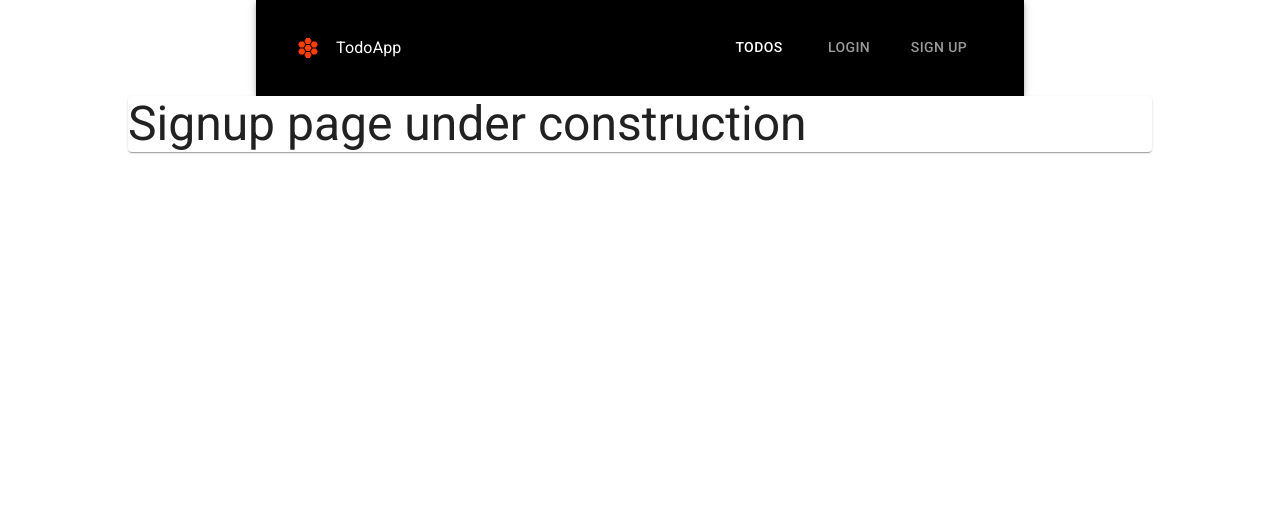
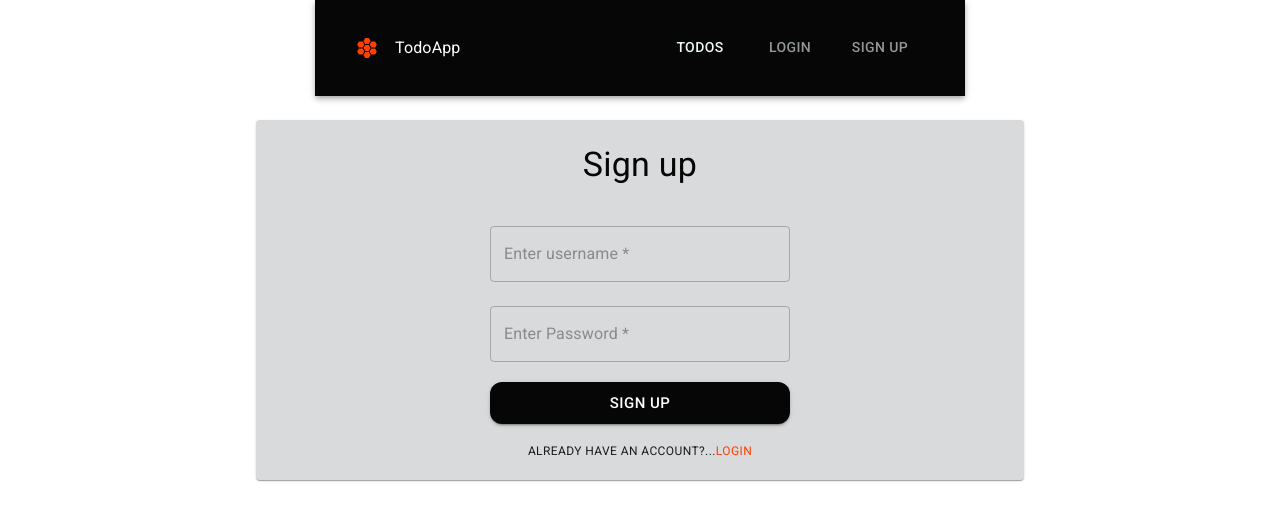
Before and after one commit to anthonynarine/todo, a React (Create React App) app in the folder frontend/: page /signup in a window 1280 px wide. Shown: the top 520 px of the page. Built offline with nearby package versions, Linux system fonts and the light colour scheme.

Commit message:
Signup page complete, todo list page started

```diff
--- a/frontend/src/App.js
+++ b/frontend/src/App.js
@@ -22,31 +22,45 @@ function App() {
         localStorage.setItem("token", response.data.token);
         localStorage.setItem("user", user.username);
         setError("");
-        console.log("DATA TEST", response.data, user)
+        // console.log("TOKEN USER", response.data, user.username)
       })
       .catch((error) => {
         console.log("login", error);
       });
   }
-  // async function logout(user = null){
-  //   setUser(null)
-  // };
+  async function logout(user = null){
+    setToken("");
+    setUser("");
+    localStorage.setItem("token", "");
+    localStorage.setItem("user", "");
+  };
 
-  // async function singup(user = null){
-  //   setUser(null)
-  // };
+  async function signup(user = null){
+    TodoDataservice.signup(user)
+    .then(response =>{
+        setToken(response.data.token);
+        setUser(user.usernaame);
+        localStorage.setItem("token", response.data.token);
+        localStorage.getItem("user", user.usernaame);
+    })
+    .catch(error =>{
+        console.log(error)
+        setError(error.toString());
+    })
+
+}
 
   return (
     <div>
 {/* user comes from above async func and is passed a props to header comp (see header for destructure and usage ) */}
-      <Header user={user} />
+      <Header user={user} logout={logout}/>
       <Routes>
         {/* we pass in token for the user to authenticate itself */}
         <Route path="/" element={<TodoList token={token} />} />
         <Route path="/todos/create" element={<AddTodo token={token} />} />
         <Route path="/todos/:id" element={<AddTodo token={token} />} />
         <Route path="/login" element={<Login login={login} />} />
-        <Route path="/signup" element={<Signup />} />
+        <Route path="/signup" element={<Signup signup={signup} />} />
         <Route path="*" element={<ErrorPage />} />
       </Routes>
       {/* <Footer /> */}
--- a/frontend/src/UI/header.jsx
+++ b/frontend/src/UI/header.jsx
@@ -1,4 +1,12 @@
-import { Typography, AppBar, Toolbar, Tabs, Tab } from "@mui/material";
+import {
+  Typography,
+  AppBar,
+  Toolbar,
+  Tabs,
+  Tab,
+  Button,
+  Grid,
+} from "@mui/material";
 import HiveIcon from "@mui/icons-material/Hive";
 import { useState } from "react";
 import { Container } from "@mui/system";
@@ -7,21 +15,42 @@ import { Link } from "react-router-dom";
 //array of tabs used in navbar
 const navBarTabs = ["Todo", "login", "signup"];
 
-function Header({ user }) {
+function Header({ user, logout }) {
   const [tabNum, setTabNum] = useState();
   // handles inidicator scroll under tabs. CURRENTLY NOT WORKING AS EXPECTED
-  const handleTabChange = (event, tabNum) => {
-    setTabNum(tabNum);
+  // const handleTabChange = (event, tabNum) => {
+  //   setTabNum(tabNum);
+  // };
+
+  const headerStyles = {
+    condtionbtn: {
+      backgroundColor: "#ff3f00",
+    },
+    Tabs: {
+      marginLeft: "auto",
+      color: "#F0F8FB",
+      "&:hover": {
+        color: "black",
+        backgroundColor: "#F0F8FB",
+        borderRadius: "30px",
+        border: "solid #ff3f00",
+        borderWidth: "1px",
+        borderTopLeftRadius: "5px",
+        // borderTopRightRadius: "5%",
+        borderBottomRightRadius: "5px",
+        borderBottomLefttRadius: "20%",
+      }
+
+    }
   };
-
 
   return (
     <AppBar
       position="stick"
       sx={{
-        background: "black",
+        background: "#060606",
         padding: "1rem",
-        width: "60%",
+        width: 650,
         margin: "auto",
       }}
     >
@@ -30,26 +59,29 @@ function Header({ user }) {
         <Typography> TodoApp</Typography>
         <Tabs
           sx={{ marginLeft: "auto" }}
-          textColor="White"
-          value={tabNum}
-          onChange={handleTabChange}
-          indicatorColor="secondary"
-        >
-          {/* Conditionally rendering the login/sign up button if user is not logged in or logout if user is signed in */}
-          <Tab label="Todos" LinkComponent={Link} to="/"></Tab>
-          {user ? (
-            <Tab label="Logout" LinkComponent={Link} to="/login">
-              {user}
+          textColor="white"
+          // value={tabNum}
+          // onChange={handleTabChange}
+          >
+        {/* Conditionally rendering the login/sign up button if user is not logged in or logout if user is signed in */}
+         <Tab sx={headerStyles.Tabs} label="Todos" LinkComponent={Link} to="/"></Tab>
+         {user ? (
+            <Tab
+              onClick={logout}
+              label="Logout"
+              LinkComponent={Link}
+              to="/login"
+            >
             </Tab>
           ) : (
             <div>
               <Tab
-                sx={{ textColor: "white" }}
+                sx={headerStyles.Tabs}
                 label="login"
                 LinkComponent={Link}
                 to="/login"
               ></Tab>
-              <Tab label="sign up" LinkComponent={Link} to="/signup"></Tab>
+              <Tab sx={headerStyles.Tabs} label="sign up" LinkComponent={Link} to="/signup"></Tab>
             </div>
           )}
         </Tabs>
--- a/frontend/src/components/login.jsx
+++ b/frontend/src/components/login.jsx
@@ -1,31 +1,38 @@
-import { Box, Typography, TextField, Button } from "@mui/material";
+import { Box, Typography, TextField, Button, Paper, Grid } from "@mui/material";
 import { useNavigate } from "react-router-dom";
 import { useState } from "react";
+
 
 const loginStyles = {
   box: {
     border: "solid #111810",
-    maxWidth: "30%",
+    maxWidth: 500,
     margin: "auto",
-    marginTop: 5,
+    marginTop: 2,
     padding: 2,
-    borderRadius: 5,
+    // borderRadius: 5,
     boxShadow: "5px 5px 10px #ccc",
     ":hover": {
-      boxShadow: "10px 10px 20px #111810",
+      boxShadow: "10px 10px 20px #060606",
     },
   },
   btn: {
-    backgroundColor: "#FF3F00",
+    backgroundColor: "#060606",
+    width: 100,
     marginTop: 3,
     borderRadius: 3,
     "&:hover": {
-      backgroundColor: "#111810",
+      backgroundColor: "#FF3F00",
     },
+    paper: {
+      width: 200,
+    }
   },
 };
 
+
 function Login({ login }) {
+
   const navigate = useNavigate();
 
   const [username, setUsername] = useState("");
@@ -46,6 +53,9 @@ function Login({ login }) {
 
   return (
     <form>
+      <Grid item container justifyContent="center">
+        <Grid item>
+      <Paper sx={{width:500}} elevation={24}>
       <Box
         sx={loginStyles.box}
         display="flex"
@@ -53,24 +63,29 @@ function Login({ login }) {
         alignItems="center"
         justifyContent="center"
       >
-        <Typography variant="h4" padding={3} textAlign="center">
+        <Typography color="#060606" variant="h4" padding={3} textAlign="center">
           Login
         </Typography>
         <TextField
+          sx={{width: 300 }}
+          color="warning"
           onChange={handleUsernameChange}
           margin="normal"
           type={"text"}
           value={username}
           variant="outlined"
-          placeholder="Enter username"
-        />
+          placeholder="Enter username *"
+          />
         <TextField
+          color="warning"
+        sx={{width: 200}}
+
           onChange={handlePasswordChange}
           margin="normal"
           type={"password"}
           value={password}
           variant="outlined"
-          placeholder="Enter password"
+          placeholder="Enter password *"
         />
         <Button
           onClick={signIn}
@@ -81,6 +96,9 @@ function Login({ login }) {
           Login
         </Button>
       </Box>
+      </Paper>
+      </Grid>
+      </Grid>
     </form>
   );
 }
--- a/frontend/src/components/signup.jsx
+++ b/frontend/src/components/signup.jsx
@@ -1,16 +1,120 @@
-import { Typography, Grid, Paper } from "@mui/material";
+import { Typography, Grid, Paper, Button, TextField } from "@mui/material";
+import { useNavigate } from "react-router-dom";
+import { useState } from "react";
+import { Stack } from "@mui/system";
 
-function Signup(){
-
-    return (
-        <Grid container justifyContent="center">
-            <Paper sx={{width: "80%"}}>
-                <Grid xs={12} item>
-                    <Typography variant="h3" >Signup page under construction </Typography>
-                </Grid>
-            </Paper>
-        </Grid>
-    )
+const signupStyles = {
+  btn: {
+    backgroundColor: "#060606",
+    width: 300,
+    marginTop: 1.5,
+    borderRadius: 3,
+    "&:hover": {
+      backgroundColor: "#FF3F00",
+    },
+  },
+  btn1: {
+    backgroundColor: "#D9DADB",
+    width: 300,
+    marginTop: 1.5,
+    marginBottom: 1.5,
+    borderRadius: 3,
+    "&:hover": {
+      backgroundColor: "white",
+    },
+  },
 };
 
+function Signup({ signup }) {
+  const navigate = useNavigate();
+
+  const [username, setUsername] = useState("");
+  const [password, setPassword] = useState("");
+
+  const handleUsernameChange = (event) => {
+    setUsername(event.target.value);
+  };
+  const handlePasswordChange = (event) => {
+    setPassword(event.target.value);
+  };
+
+  const signupNewUser = () => {
+    signup({ username: username, password: password });
+    navigate("/login");
+  };
+
+  return (
+    <Paper sx={{ width: "60%", margin: "auto", marginTop: 3, backgroundColor:"#D9DADB" }}>
+      <form>
+        <Typography color="#060606" variant="h4" padding={3} textAlign="center">
+          Sign up
+        </Typography>
+        <Grid
+          item
+          container
+          rowSpacing={1}
+          justifyContent="center"
+        //   sx={{ border: "solid" }}
+        >
+          <Grid item container justifyContent="center">
+            <Grid item>
+              <TextField
+                sx={{ width: 300 }}
+                color="warning"
+                onChange={handleUsernameChange}
+                margin="normal"
+                type={"text"}
+                value={username}
+                variant="outlined"
+                placeholder="Enter username *"
+              />
+              <Grid item>
+                <TextField
+                  sx={{ width: 300 }}
+                  color="warning"
+                  onChange={handlePasswordChange}
+                  margin="normal"
+                  type={"text"}
+                  value={password}
+                  variant="outlined"
+                  placeholder="Enter Password *"
+                />
+              </Grid>
+            </Grid>
+            <Grid
+              item
+              justifyContent="center"
+              container
+            >
+              <Stack  >
+                <Button
+                  onClick={signupNewUser}
+                  sx={signupStyles.btn}
+                  size="large"
+                  variant="contained"
+                >
+                  Sign up
+                </Button>
+                <Button
+                  onClick={()=>navigate("/login")}
+                  sx={signupStyles.btn1}
+                  size="large"
+                  Type="error"
+                  variant="small"
+                ><Typography variant="caption">
+                                  Already have an account?...
+                <span
+                  onClick={() => navigate("/login")}
+                  style={{ cursor: "pointer", color: "#FF3F00" }}
+                >login</span></Typography>
+                </Button>
+              </Stack>
+            </Grid>
+          </Grid>
+        </Grid>
+      </form>
+    </Paper>
+  );
+}
+
 export default Signup;
```
Also changed, not shown: frontend/src/components/todos-list.jsx (+51 -6 lines).
